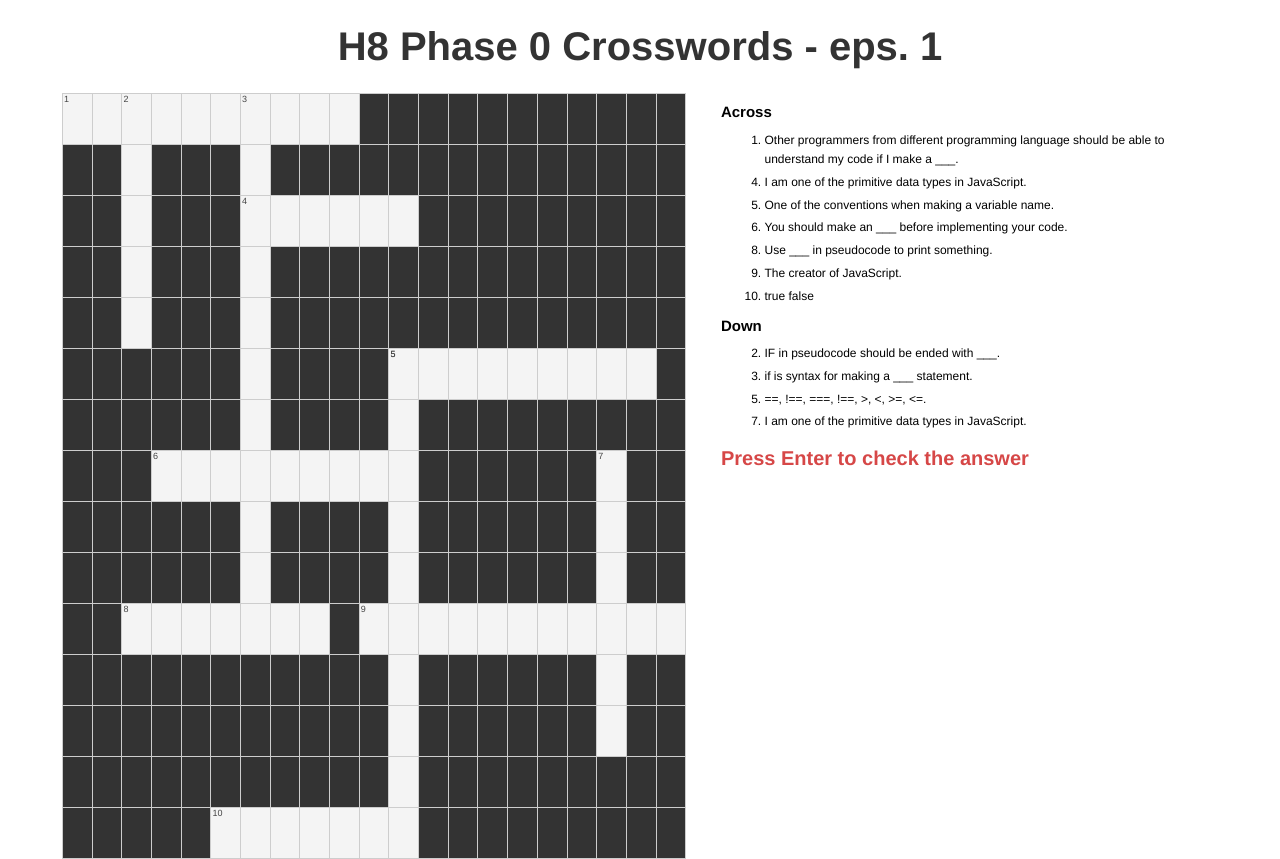
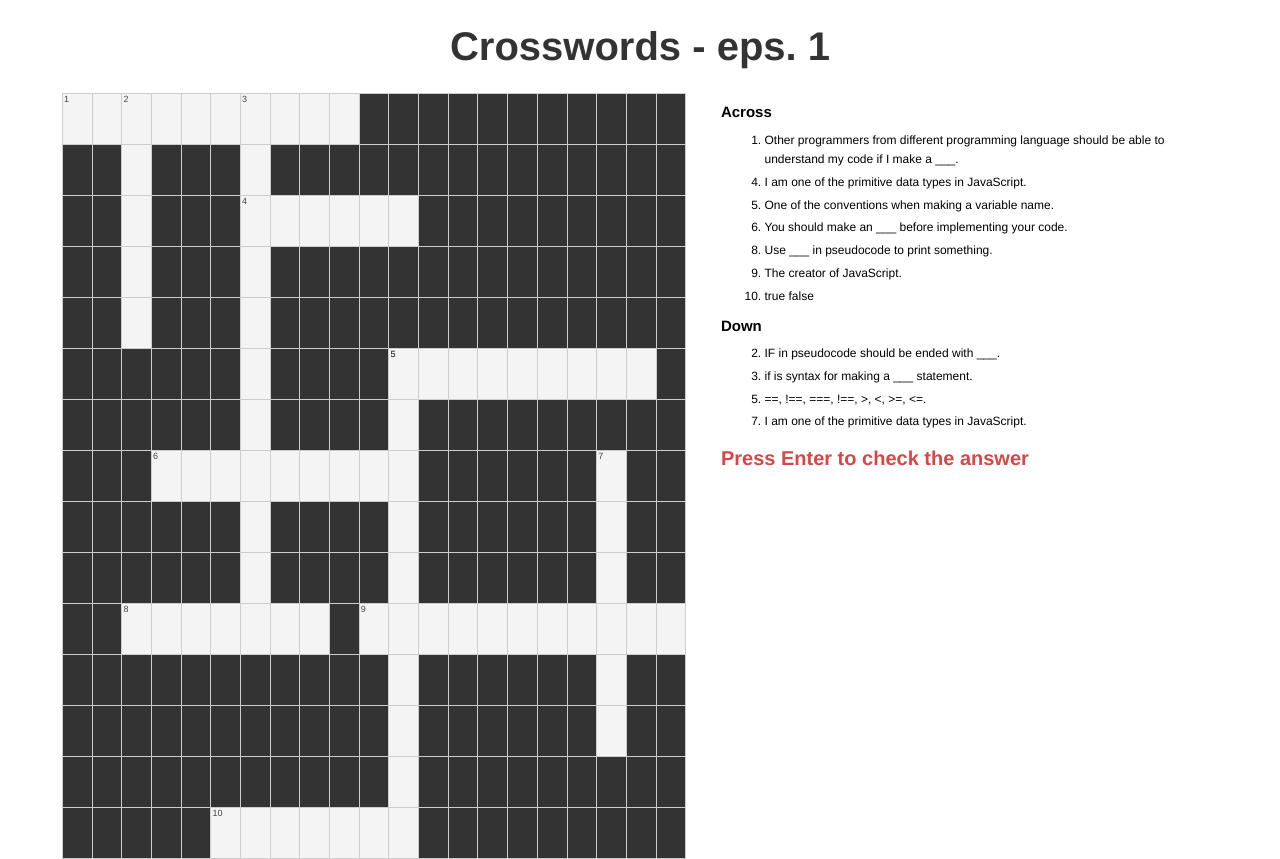
Before and after one commit to ideaspaper/p0-crosswords-1, a plain HTML site: page index.html in a window 1280 px wide. Drawn offline with Linux system fonts and the light colour scheme.

Commit message:
fix: remove H8

```diff
--- a/index.html
+++ b/index.html
@@ -3,11 +3,11 @@
   <head>
     <meta charset="UTF-8" />
     <meta name="viewport" content="width=device-width, initial-scale=1.0" />
-    <title>H8 Phase 0 Crosswords - eps. 1</title>
+    <title>Crosswords - eps. 1</title>
     <link rel="stylesheet" href="styles.css" />
   </head>
   <body>
-    <h1>H8 Phase 0 Crosswords - eps. 1</h1>
+    <h1>Crosswords - eps. 1</h1>
     <div id="crosswords-container"></div>
     <div id="crosswords-clues"></div>
     <script type="text/javascript" src="script.js"></script>
```
